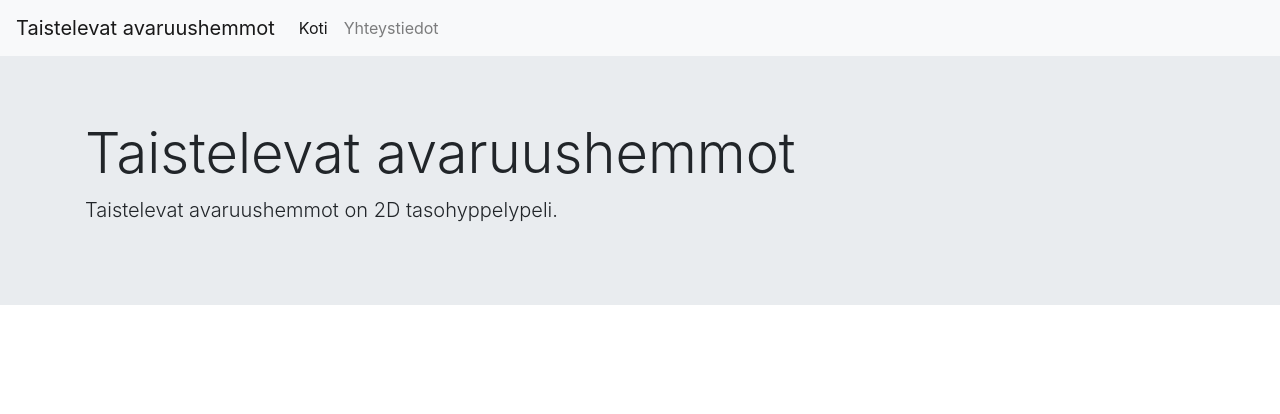
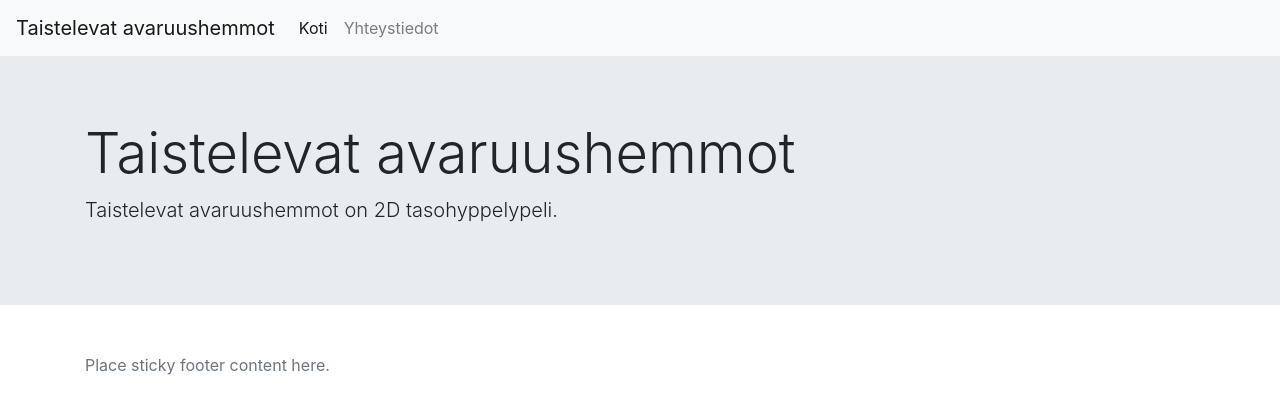
Before and after one commit to nwallenius/taistelevat_avaruushemmot, a plain HTML site: page index.html in a window 1280 px wide. Drawn offline with nearby package versions, Linux system fonts and the light colour scheme.

Commit message:
Lisätty footer

```diff
--- a/index.html
+++ b/index.html
@@ -11,6 +11,7 @@
     <title>Taistelevat avaruushemmot</title>
   </head>
   <body>
+
     <!-- Päävalikko -->
     <nav class="navbar navbar-expand-lg navbar-light bg-light">
       <a class="navbar-brand" href="#">Taistelevat avaruushemmot</a>
@@ -29,9 +30,7 @@
       </div>
     </nav>
 
-
-
-    <!--hero-->
+    <!--Hero -->
 
     <div class="jumbotron jumbotron-fluid">
         <div class="container">
@@ -39,6 +38,15 @@
           <p class="lead">Taistelevat avaruushemmot on 2D tasohyppelypeli.</p>
         </div>
     </div>
+
+    <!-- Sticky footer -->
+    <footer class="footer mt-auto py-3">
+      <div class="container">
+        <span class="text-muted">Place sticky footer content here.</span>
+      </div>
+    </footer>
+
+
     <!-- Optional JavaScript -->
     <!-- jQuery first, then Popper.js, then Bootstrap JS -->
     <script src="https://code.jquery.com/jquery-3.3.1.slim.min.js" integrity="sha384-q8i/X+965DzO0rT7abK41JStQIAqVgRVzpbzo5smXKp4YfRvH+8abtTE1Pi6jizo" crossorigin="anonymous"></script>
```
